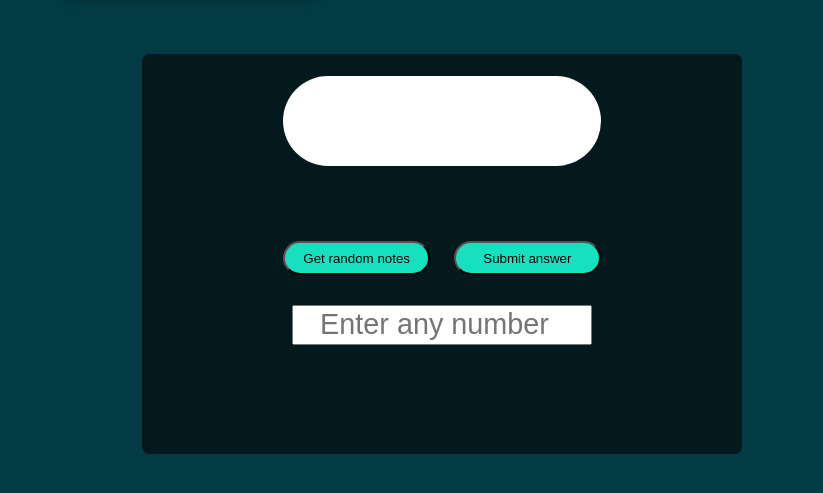
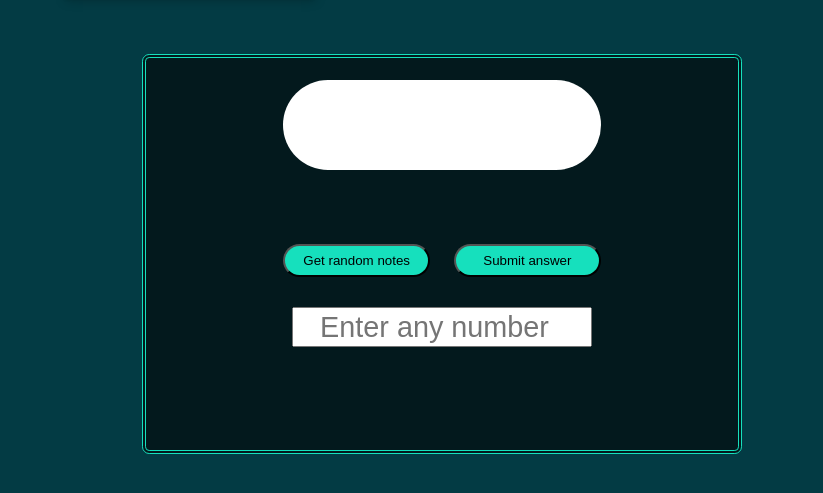
Before and after one commit to HackerWithDrip/music-theory-game, a website: page index.html in a window 1280 px wide. Shown: the part 311-804 px from the top of the page, without its empty margins (198-1021 px from the left). Drawn offline with Linux system fonts and the light colour scheme.

Commit message:
Update styles.css

```diff
--- a/styles.css
+++ b/styles.css
@@ -509,6 +509,7 @@ header {
     padding-top: 1.5em;
     margin-bottom: 10em;
     height: 400px;
+    border: 4px double var(--clr-accent);
 }
 
 #container {
```
